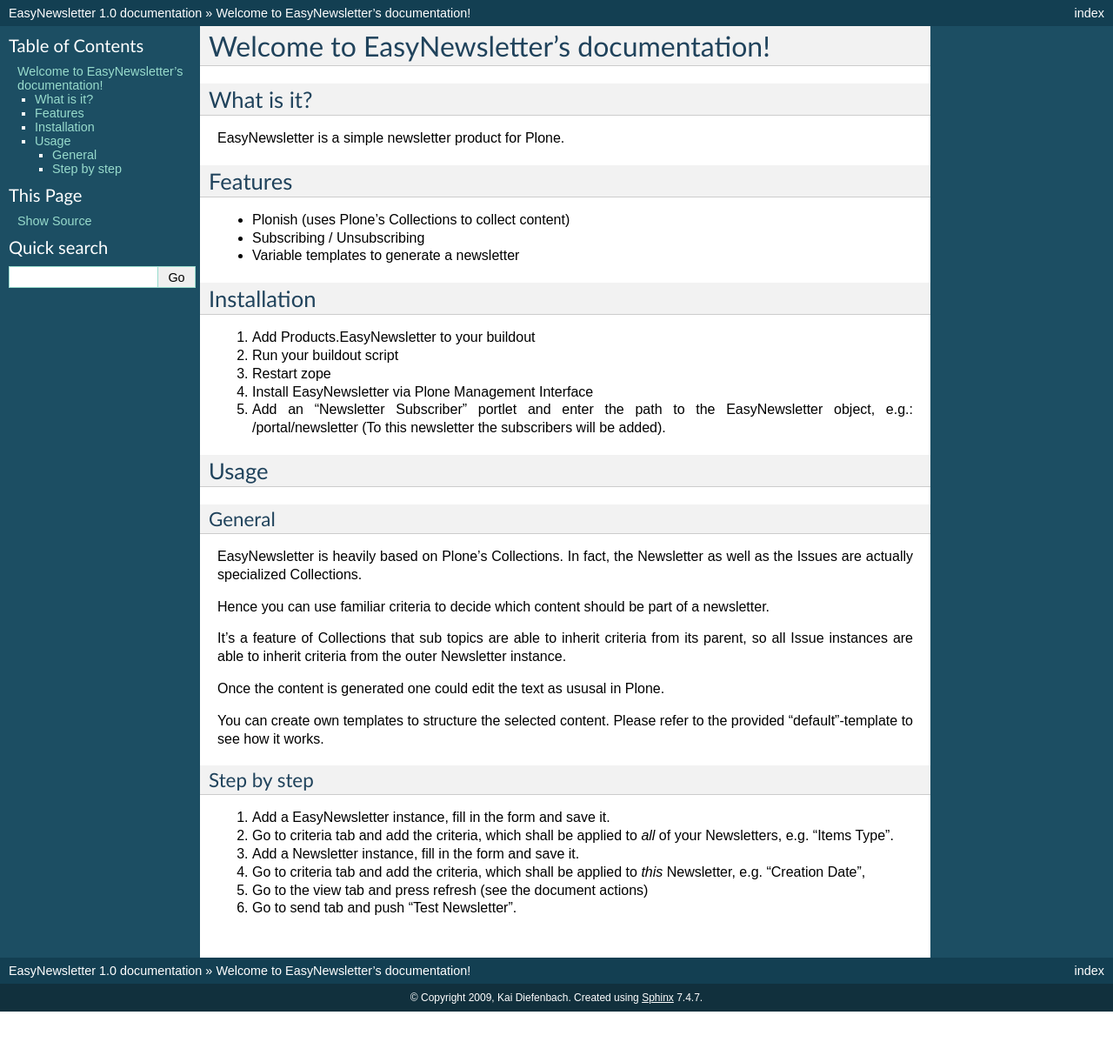
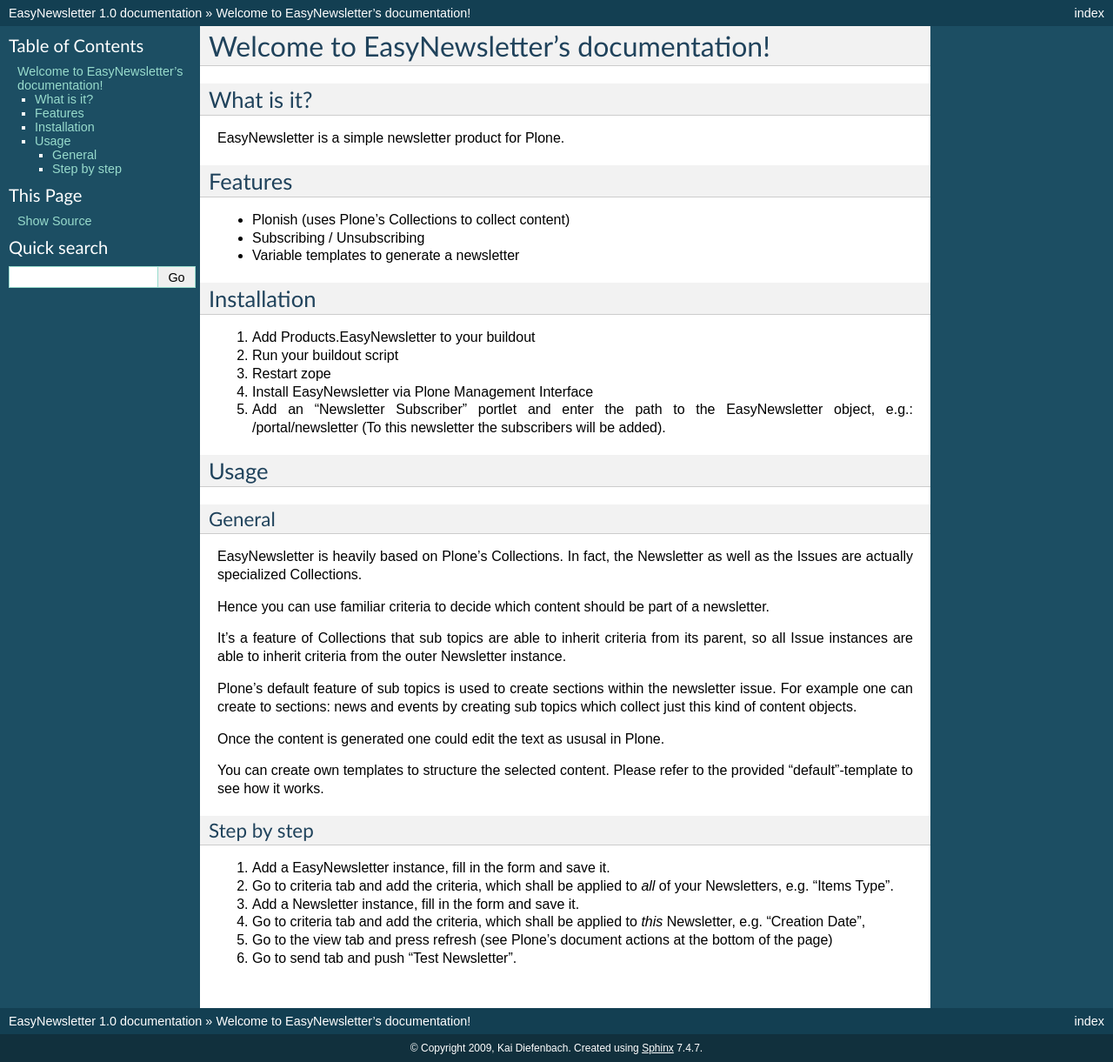
Before and after one commit to collective/Products.EasyNewsletter, a Sphinx documentation site: the page built from docs/index.rst, in a window 1280 px wide. Shown: the whole page at 87% size. Built offline with Sphinx 7.4.7, drawn with Linux system fonts in a browser that asks for light colours; before the commit the page ends 1163 px from its top, so only the background shows below that.

```diff
--- a/Products/EasyNewsletter/version.txt
+++ b/Products/EasyNewsletter/version.txt
@@ -1 +1 @@
-1.0b2
+1.0 beta 3
--- a/docs/index.rst
+++ b/docs/index.rst
@@ -42,9 +42,13 @@ Newsletter as well as the Issues are actually specialized Collections.
 Hence you can use familiar criteria to decide which content should be part of
 a newsletter.
 
-It's a feature of Collections that sub topics are able to inherit criteria from
-its parent, so all Issue instances are able to inherit criteria from the
+It's a feature of Collections that sub topics are able to inherit criteria
+from its parent, so all Issue instances are able to inherit criteria from the
 outer Newsletter instance.
+
+Plone's default feature of sub topics is used to create sections within the
+newsletter issue. For example one can create to sections: news and events by
+creating sub topics which collect just this kind of content objects.
 
 Once the content is generated one could edit the text as ususal in Plone.
 
@@ -56,12 +60,15 @@ Step by step
 
 1. Add a EasyNewsletter instance, fill in the form and save it.
 
-2. Go to criteria tab and add the criteria, which shall be applied to *all* of your Newsletters, e.g. "Items Type".
+2. Go to criteria tab and add the criteria, which shall be applied to *all* of
+   your Newsletters, e.g. "Items Type".
 
 3. Add a Newsletter instance, fill in the form and save it.
 
-4. Go to criteria tab and add the criteria, which shall be applied to *this* Newsletter, e.g. "Creation Date",
+4. Go to criteria tab and add the criteria, which shall be applied to *this*
+   Newsletter, e.g. "Creation Date",
 
-5. Go to the view tab and press refresh (see the document actions)
+5. Go to the view tab and press refresh (see Plone's document actions at the
+   bottom of the page)
 
 6. Go to send tab and push "Test Newsletter".
--- a/setup.py
+++ b/setup.py
@@ -1,6 +1,6 @@
 from setuptools import setup, find_packages
 
-version = '1.0b2'
+version = '1.0 beta 3'
 
 setup(name='Products.EasyNewsletter',
       version=version,
```
Also changed, not shown: README.txt (+12 -10 lines), 9 other files.
